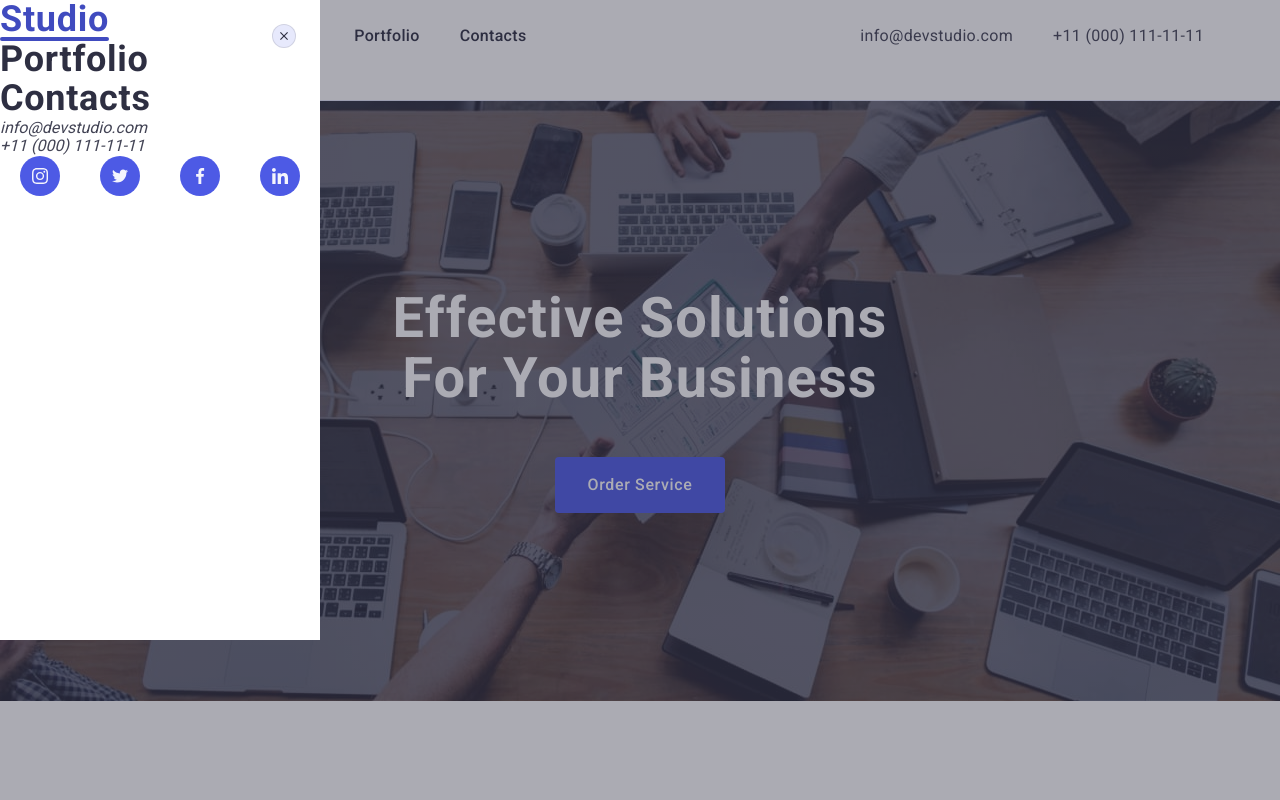
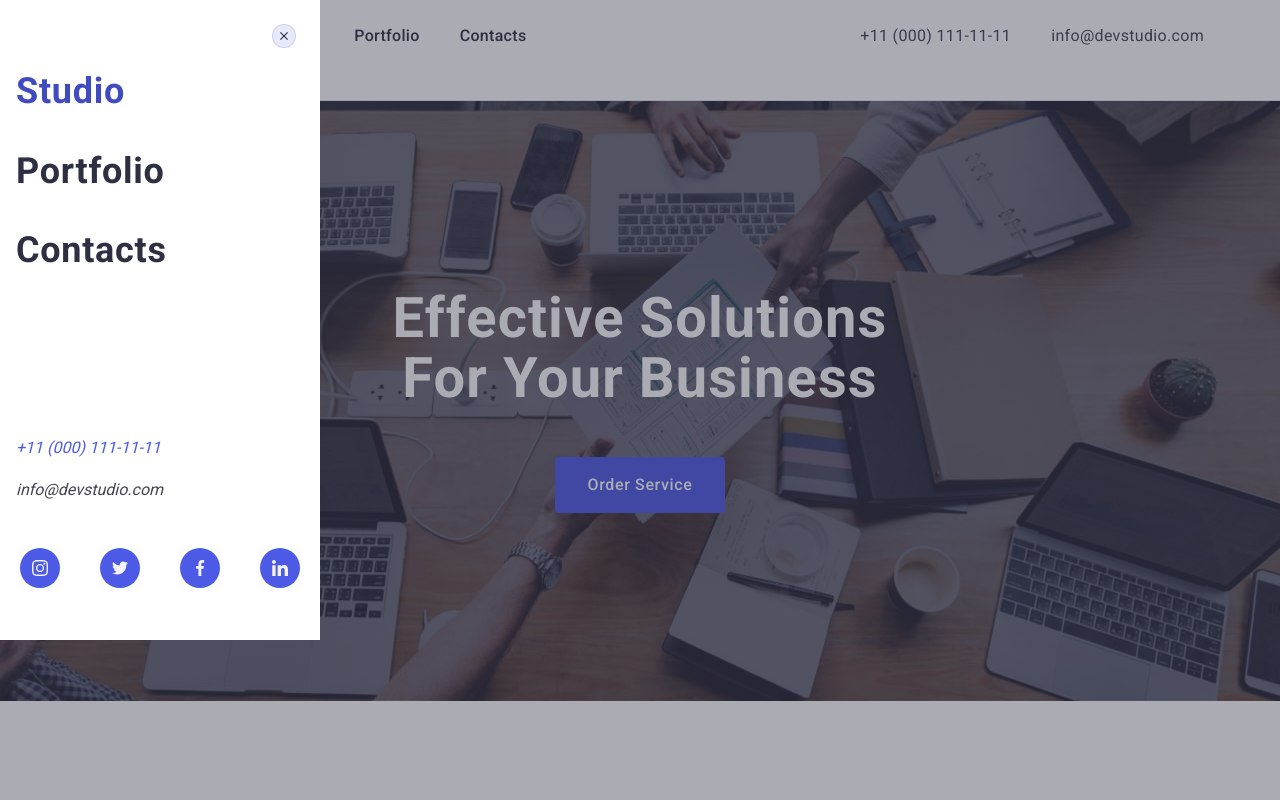
Before and after one commit to Anastasiia-Shvets/goit-markup-hw-6, a plain HTML site: page index.html in a window 1280 px wide. Shown: the top 800 px of the page. Drawn offline with nearby package versions, Linux system fonts and the light colour scheme.

Commit message:
menu-finished

```diff
--- a/css/styles.css
+++ b/css/styles.css
@@ -111,15 +111,18 @@ img {
     color: #2e2f42;
 }
 
-.header-mob {
-
-}
+.header-mob {}
 
 .mob-btn {
     /*position: absolute;*/
     right: 16px;
     top: 16px;
 
+}
+
+.mob-btn:hover,
+.mob-btn:focus {
+    color: #404bbf;
 }
 
 .mob-menu {
@@ -136,10 +139,16 @@ img {
     height: 640px;
     background: #FFF;
     position: absolute;
+    padding: 72px 16px 40px;
 }
+
 .mob-menu-list {
+    display: flex;
+    flex-direction: column;
+    gap: 40px;
+    margin-bottom: 168px;
+}
 
-}
 .mob-menu-item {
     color: #2E2F42;
     font-size: 36px;
@@ -149,6 +158,7 @@ img {
     letter-spacing: 0.02em;
     text-transform: capitalize;
 }
+
 .mob-menu-link {}
 
 .mob-menu-link:hover,
@@ -157,13 +167,28 @@ img {
     color: #404bbf;
 }
 
+.currently {
+    color: #404bbf;
+}
+
+.mob-address-list {
+    display: flex;
+    flex-direction: column;
+    gap: 24px;
+    margin-bottom: 48px;
+}
 .mob-address-link {
     color: #434455;
 }
+
 .mob-address-link:hover,
 .mob-address-link:focus,
 .mob-address-link:active {
-    color: #404bbf;
+    color: #4D5AE5;
+}
+
+.currently-one {
+    color: #4D5AE5;
 }
 
 .mob-soc-list {
@@ -1095,6 +1120,7 @@ img {
         display: flex;
         /*align-items: baseline;*/
     }
+
     .footer-soc {}
 
     /*.email {
@@ -1135,6 +1161,7 @@ img {
     .hero-title {
         margin-bottom: 48px;
     }
+
     .mob-btn {
         position: none;
     }
--- a/index.html
+++ b/index.html
@@ -43,19 +43,19 @@
             <li class="header-address-item">
               <a
                 class="header-address-link"
-                href="mailto:info@devstudio.com"
+                href="tel:+110001111111"
                 target="_blank"
-                rel="noopener  noreferrer"
-                >info@devstudio.com</a
+                rel="noopener noreferrer"
+                >+11 (000) 111-11-11</a
               >
             </li>
             <li class="header-address-item">
               <a
                 class="header-address-link"
-                href="tel:+110001111111"
+                href="mailto:info@devstudio.com"
                 target="_blank"
-                rel="noopener noreferrer"
-                >+11 (000) 111-11-11</a
+                rel="noopener  noreferrer"
+                >info@devstudio.com</a
               >
             </li>
           </ul>
@@ -78,7 +78,7 @@
 
           <ul class="mob-menu-list">
             <li class="mob-menu-item">
-              <a class="mob-menu-link current" href="./index.html">Studio</a>
+              <a class="mob-menu-link currently" href="./index.html">Studio</a>
             </li>
             <li class="mob-menu-item">
               <a class="mob-menu-link" href="">Portfolio</a>
@@ -91,20 +91,20 @@
           <ul class="mob-address-list">
             <li class="mob-address-item">
               <a
+                class="mob-address-link currently-one"
+                href="tel:+110001111111"
+                target="_blank"
+                rel="noopener noreferrer"
+                >+11 (000) 111-11-11</a
+              >
+            </li>
+            <li class="mob-address-item">
+              <a
                 class="mob-address-link"
                 href="mailto:info@devstudio.com"
                 target="_blank"
                 rel="noopener  noreferrer"
                 >info@devstudio.com</a
-              >
-            </li>
-            <li class="mob-address-item">
-              <a
-                class="mob-address-link"
-                href="tel:+110001111111"
-                target="_blank"
-                rel="noopener noreferrer"
-                >+11 (000) 111-11-11</a
               >
             </li>
           </ul>
```
Lines whose indentation alone changed are shown as unchanged.
